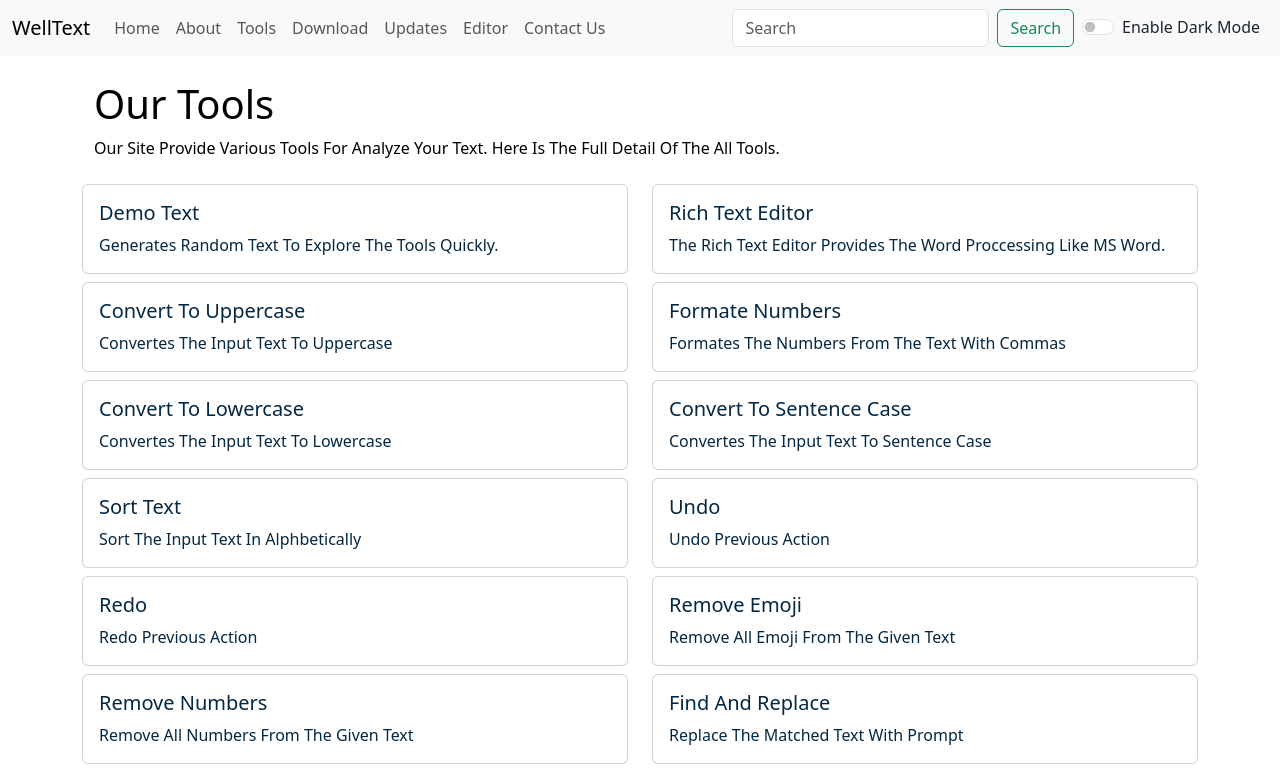
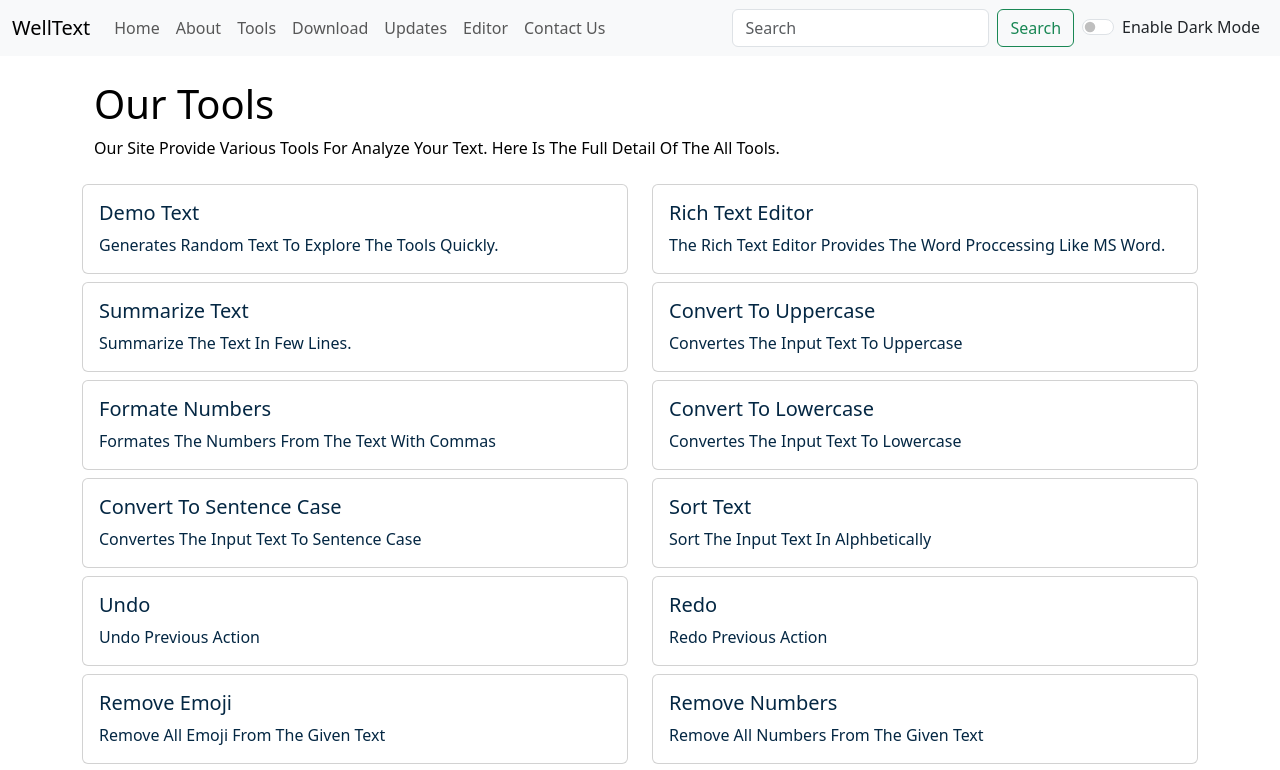
Before and after one commit to Akashmishra1209/codeweb, a React (Create React App) app: page /tools in a window 1280 px wide. Shown: the top 770 px of the page. Built offline with nearby package versions, Linux system fonts and the light colour scheme.

Commit message:
Added Summarize Text Feature

```diff
--- a/src/components/Form.js
+++ b/src/components/Form.js
@@ -5,7 +5,6 @@ export default function Form(props) {
     const [history, setHistory] = useState([]);
     const [undoStack, setUndoStack] = useState([""]);
     const [redoStack, setRedoStack] = useState([]);
-
     const onchangehandler = (event) => {
         let newtext = event.target.value;
         setText(newtext);
@@ -262,6 +261,30 @@ export default function Form(props) {
         setText(newText)
         props.showalert("All Spaces Removed", "Success");
     }
+    const summarizeText = async () => {
+        const url = 'https://text-summarizer-api.p.rapidapi.com/summarizer';
+        const options = {
+            method: 'POST',
+            headers: {
+                'content-type': 'application/x-www-form-urlencoded',
+                'X-RapidAPI-Key': '22446c1a86msh2b323114a96c069p1327e1jsne34f003a610d',
+                'X-RapidAPI-Host': 'text-summarizer-api.p.rapidapi.com'
+            },
+            body: new URLSearchParams({
+                text: text,
+                output_percentage: '40'
+            })
+        };
+
+        try {
+            const response = await fetch(url, options);
+            const result = await response.json();
+            setText(result[0]);
+            props.showalert("Text Summarized.", "Success")
+        } catch (error) {
+            console.error(error);
+        }
+    }
     return (
         <>
 
@@ -282,6 +305,7 @@ export default function Form(props) {
                 <button className={`btn btn-outline-info mx-2 my-2 " `} onClick={handleAa} >Capitalize</button>
                 <button className={`btn btn-outline-primary mx-2 my-2`} onClick={lo} >Convert To Lowercase </button>
                 <button className={`btn btn-outline-primary mx-2 my-2`} onClick={toSentenceCase} >Convert To Sentence Case </button>
+                <button className={`btn btn-outline-primary  mx-2 my-2 `} onClick={summarizeText} >Summarize Text</button>
                 <button className={`btn btn-outline-primary mx-2 my-2`} onClick={sort} >Sort Text </button>
                 <button className={`btn btn-outline-primary mx-2 my-2`} onClick={NumberExtractor} >Extract Number</button>
                 <button className={`btn btn-outline-primary mx-2 my-2`} onClick={extractLink} >Extract Links</button>
--- a/src/components/Tools.js
+++ b/src/components/Tools.js
@@ -24,6 +24,14 @@ export default function Tools(props) {
                         <div className="card-body">
                             <h5 className="card-title">Rich Text Editor</h5>
                             <p className="card-text">The Rich Text Editor Provides The Word Proccessing Like MS Word.</p>
+                        </div>
+                    </div>
+                </div>
+                <div className="col-sm-6 mb-3 mb-sm-0 mt-xl-2 "  >
+                    <div className="card" style={myStyle} >
+                        <div className="card-body">
+                            <h5 className="card-title">Summarize Text</h5>
+                            <p className="card-text">Summarize The Text In Few Lines.</p>
                         </div>
                     </div>
                 </div>
```
